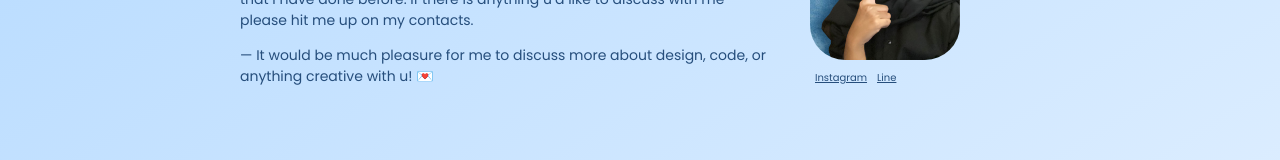
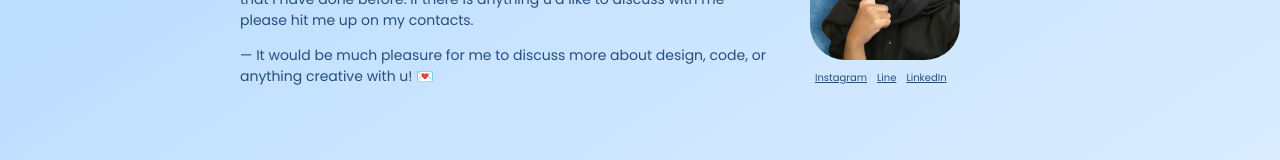
Before and after one commit to ayeshnabiha/proyek-webdev, a Next.js app: page /about in a window 1280 px wide. Shown: the part 295-455 px from the top of the page. Built offline with nearby package versions, Linux system fonts and the light colour scheme.

Commit message:
terakhirrr

```diff
--- a/app/about/page.js
+++ b/app/about/page.js
@@ -27,6 +27,7 @@
                         <Image src="/main.png" alt="about page" width="150" height="200" style={{borderRadius: 35}}/>
                         <a href="https://instagram.com/ayeshnabiha" target="_blank" rel="noopener noreferrer">Instagram</a>
                         <a href="https://line.me/ti/p/ayeshnabiha" target="_blank" rel="noopener noreferrer">Line</a>
+                        <a href="https://www.linkedin.com/in/ayesha-nabiha-arrizany-hermawan-3a4209318/" target="_blank" rel="noopener noreferrer">LinkedIn</a>
 
                 </div>
             </div>
```
